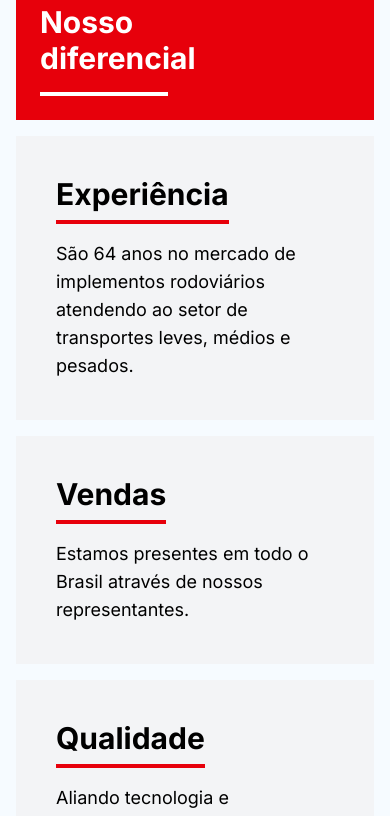
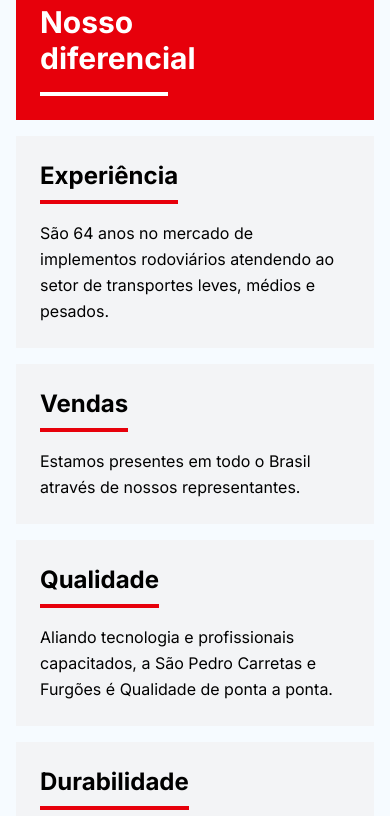
Before and after one commit to leticiasegurasse/site-sao-pedro, a React (Vite) app: page / in a window 390 px wide. Shown: the part 1420-2236 px from the top of the page. Built offline with nearby package versions, Linux system fonts and the light colour scheme.

Commit message:
DiferencialCard agora aceita o container

```diff
--- a/src/components/DiferencialCard.jsx
+++ b/src/components/DiferencialCard.jsx
@@ -2,11 +2,11 @@ import React from 'react';
 
 const DiferencialCard = ({ title, description }) => {
   return (
-    <div className="p-10 flex flex-col bg-gray-100 transition-all duration-300 group hover:bg-red-600">
-      <span className="text-3xl font-bold mb-4 border-b-4 border-red-600 pb-2 w-fit transition-all duration-300 group-hover:text-white group-hover:border-white">
+    <div className="p-6 sm:p-8 lg:p-10 flex flex-col bg-gray-100 transition-all duration-300 group hover:bg-red-600">
+      <span className="text-2xl sm:text-3xl font-bold mb-4 border-b-4 border-red-600 pb-2 w-fit transition-all duration-300 group-hover:text-white group-hover:border-white">
         {title}
       </span>
-      <p className="text-lg transition-all duration-300 group-hover:text-white">
+      <p className="text-base sm:text-lg leading-relaxed transition-all duration-300 group-hover:text-white">
         {description}
       </p>
     </div>
```
